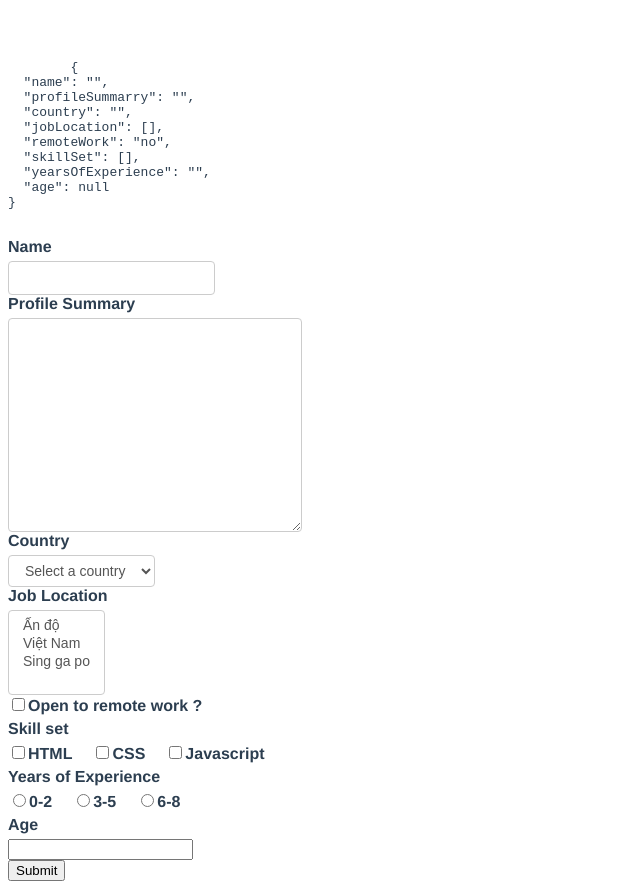
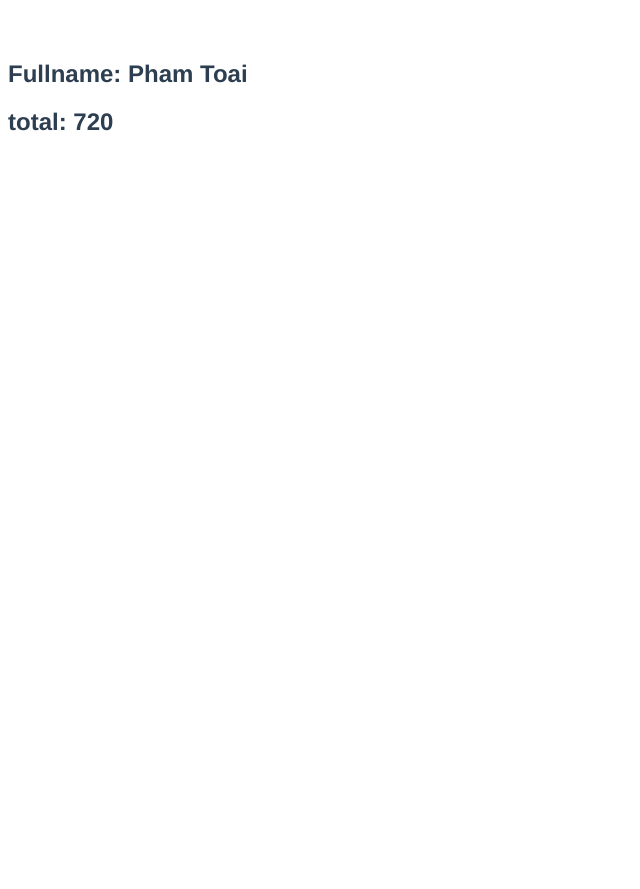
Before and after one commit to mrtoai38/vuejs3, a Vue app: page / in a window 1280 px wide. Shown: the whole page, without its empty margins (0-640 px from the left). After the commit the page ends 800 px from the top, so only its background shows below. Built offline with nearby package versions, Linux system fonts and the light colour scheme.

Commit message:
computed

```diff
--- a/src/App.vue
+++ b/src/App.vue
@@ -1,76 +1,6 @@
 <template>
-
-    <div>
-      <pre>
-        {{ JSON.stringify(formValues, null, 2) }}
-      </pre>
-    </div>
-    <form @submit.prevent="submitForm">
-
-      <div>
-        <label for="name">Name</label>
-        <input type="text" id="name" v-model.trim.lazy="formValues.name">
-      </div>
-
-      <div>
-        <label for="profile">Profile Summary</label>
-        <textarea id="profile" cols="30" rows="10" v-model="formValues.profileSummarry"></textarea>
-      </div>
-
-      <div>
-        <label for="country">Country</label>
-        <select id="country" v-model="formValues.country">
-          <option value="">Select a country</option>
-          <option value="India">Ấn độ</option>
-          <option value="Vietnam">Việt Nam</option>
-          <option value="Singapore">Sing ga po</option>
-        </select>
-      </div>
-
-      <div>
-        <label for="job-location">Job Location</label>
-        <select id="job-location" multiple v-model="formValues.jobLocation">
-          <option value="India">Ấn độ</option>
-          <option value="Vietnam">Việt Nam</option>
-          <option value="Singapore">Sing ga po</option>
-        </select>
-      </div>
-
-      <div>
-        <input type="checkbox" id="remoteWork" v-model="formValues.remoteWork" true-value="yes" false-value="no">
-        <label for="remoteWork">Open to remote work ?</label>
-      </div>
-
-      <div>
-        <label>Skill set</label>
-        <input type="checkbox" id="html" value="html" v-model="formValues.skillSet">
-        <label for="html">HTML</label>
-        <input type="checkbox" id="css" value="css" v-model="formValues.skillSet">
-        <label for="css">CSS</label>
-        <input type="checkbox" id="js" value="js" v-model="formValues.skillSet">
-        <label for="js">Javascript</label>
-      </div>
-
-
-      <div>
-        <label>Years of Experience</label>
-        <input type="radio" id="0-2" value="0-2" v-model="formValues.yearsOfExperience">
-        <label for="0-2">0-2</label>
-        <input type="radio" id="3-5" value="3-5" v-model="formValues.yearsOfExperience">
-        <label for="3-5">3-5</label>
-        <input type="radio" id="6-8" value="6-8" v-model="formValues.yearsOfExperience">
-        <label for="6-8">6-8</label>
-      </div>
-
-      <div>
-        <label for="age">Age</label>
-        <input type="number" id="age" v-model.number="formValues.age">
-      </div>
-
-      <div>
-        <button>Submit</button>
-      </div>
-    </form>
+  <h2>Fullname: {{ fullName }} </h2>
+  <h2>total: {{ total }}</h2>
 </template>
 
 <script>
@@ -80,23 +10,38 @@ export default {
   name: 'App',
   data() {
     return {
-      formValues: {
-        name: '',
-        profileSummarry: '',
-        country: '',
-        jobLocation: [],
-        remoteWork: 'no',
-        skillSet: [],
-        yearsOfExperience: '',
-        age: null
-      }
+      firstName: 'Pham',
+      lastName: 'Toai',
+      items: [
+        {
+          id: 1,
+          title: 'TV',
+          price: 100,
+        },
+        {
+          id: 2,
+          title: 'Phone',
+          price: 220,
+        },
+        {
+          id: 3,
+          title: 'Laptop',
+          price: 400,
+        },
+      ]
     };
   },
   methods: {
-    submitForm() {
-      console.log('Form Values: ', this.formValues);
+
+  },
+  computed: {
+    fullName() {
+      return `${this.firstName}  ${this.lastName}`
+    },
+    total() {
+      return this.items.reduce((total, curr) => (total = total + curr.price), 0)
     }
-  },
+  }
 }
 </script>
 
@@ -110,32 +55,5 @@ export default {
   margin-top: 60px;
 }
 
-label {
-  font-weight: bold;
-  display: flex;
-  margin-bottom: 5px;
-}
-
-input + label {
-  font-weight: bold;
-  display: inline-flex;
-  margin-right: 20px;
-}
-
-input[type='text'],
-textarea,
-select {
-  display: block;
-  width: 400;
-  padding: 6px 12px;
-  font-size: 14px;
-  line-height: 1.42857143;
-  color: #555;
-  background-color: #fff;
-  background-image: none;
-  border: 1px solid #ccc;
-  border-radius: 4px;
-}
-
 
 </style>
```
